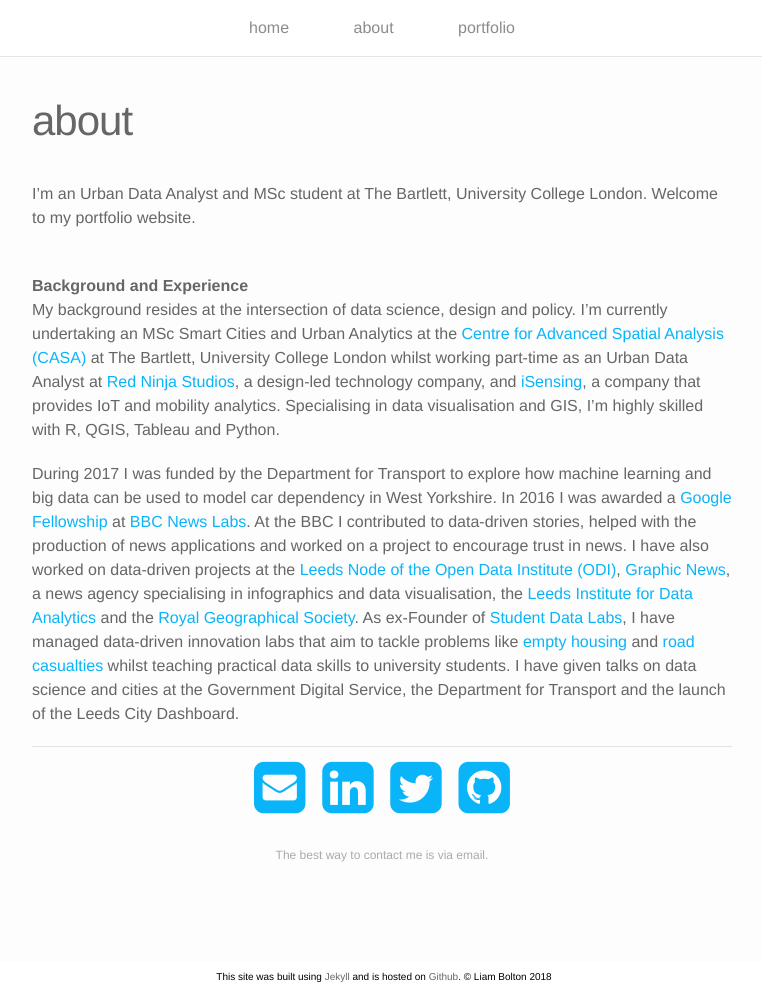
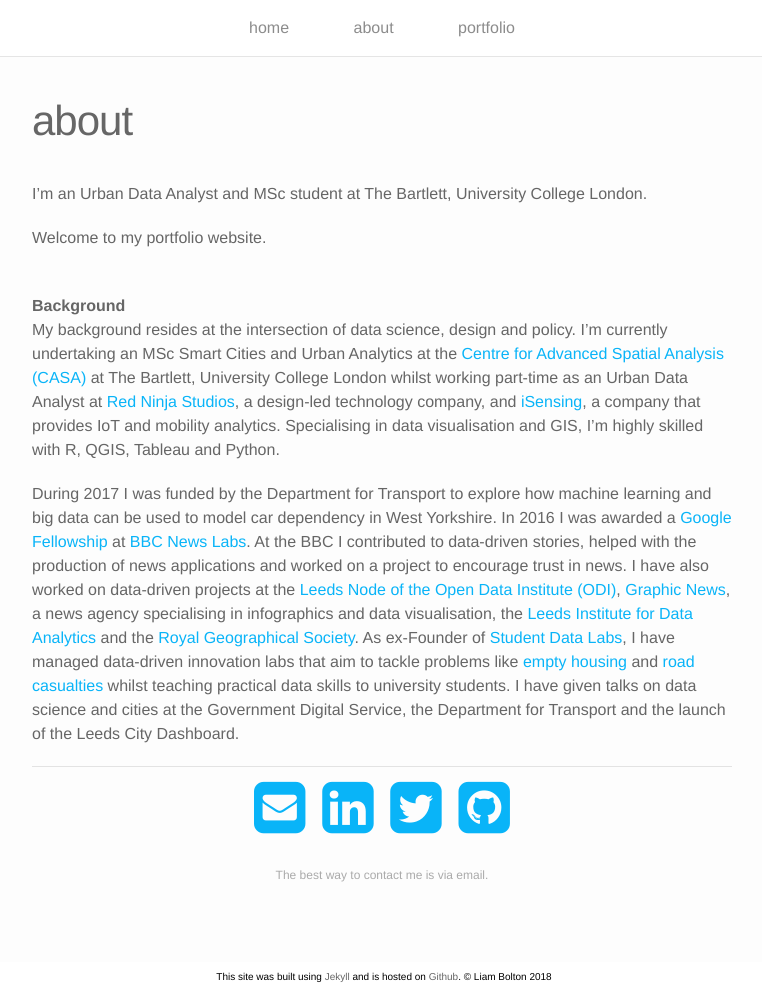
Before and after one commit to lbuk/portfolio-website, a Jekyll site: the page built from about.md, in a window 1280 px wide and 992 px high. Shown: the whole window, without its empty margins (258-1020 px from the left). Built offline with Jekyll 4.4.1, drawn with Linux system fonts in a browser that asks for light colours; nearby versions of some CDN libraries.

Commit message:
Update about.md

```diff
--- a/about.md
+++ b/about.md
@@ -5,10 +5,11 @@
 ---
 
 I'm an Urban Data Analyst and MSc student at The Bartlett, University College London.
+
 Welcome to my portfolio website.
 
 <br/>
-<b>Background and Experience</b>
+<b>Background</b>
 <br/>
 My background resides at the intersection of data science, design and policy. I'm currently undertaking an MSc Smart Cities and Urban Analytics at the <a href="https://www.ucl.ac.uk/bartlett/casa/">Centre for Advanced Spatial Analysis (CASA)</a> at The Bartlett, University College London whilst working part-time as an Urban Data Analyst at <a href="http://www.redninja.co.uk/">Red Ninja Studios</a>, a design-led technology company, and <a href="http://isensing.co.uk/">iSensing</a>, a company that provides IoT and mobility analytics. Specialising in data visualisation and GIS, I'm highly skilled with R, QGIS, Tableau and Python.
 
```
